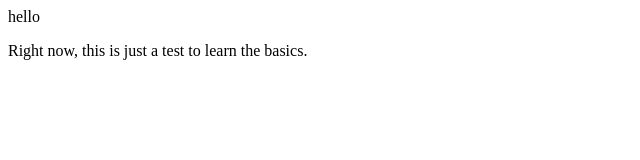
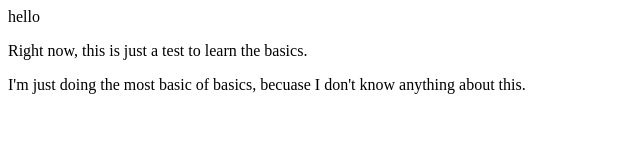
Before and after one commit to toadvine/Learning123, a plain HTML site: page index.htm in a window 1280 px wide. Shown: the whole page, without its empty margins (0-640 px from the left). Drawn offline with Linux system fonts and the light colour scheme.

Commit message:
Adding a new line. Soon a button.

```diff
--- a/index.htm
+++ b/index.htm
@@ -7,5 +7,8 @@
 		<p>
 			Right now, this is just a test to learn the basics.
 		</p>
+		<p>
+			I'm just doing the most basic of basics, becuase I don't know anything about this.
+		</p>
 	</body>
 </html>
```
